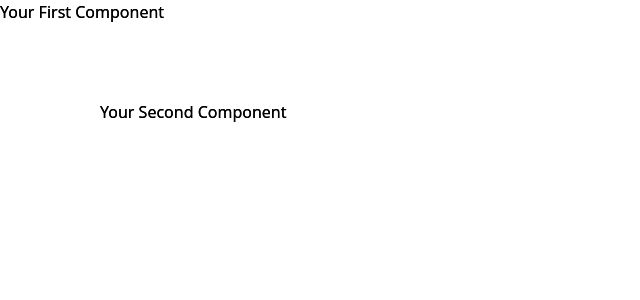
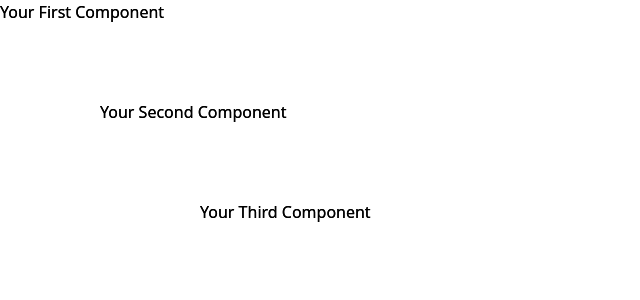
Before and after one commit to SaneFYI/canvas-playground, a React (Vite) app: page / in a window 1280 px wide. Shown: the top 300 px of the page, without its empty margins (0-640 px from the left). Built offline with nearby package versions, Linux system fonts and the light colour scheme.

Commit message:
Add canvas element

```diff
--- a/src/app.tsx
+++ b/src/app.tsx
@@ -1,10 +1,12 @@
 import { ReactCanvas } from "./canvas";
+import { CanvasElement } from "./canvas-element";
 
 export default function App() {
   return (
     <ReactCanvas>
-      <div>Your First Component</div>
-      <div>Your Second Component</div>
+      <CanvasElement id="1" position={{ x: 100, y: 100 }}>Your First Component</CanvasElement>
+      <CanvasElement id="2" position={{ x: 100, y: 300 }}>Your Second Component</CanvasElement>
+      <CanvasElement id="3">Your Third Component</CanvasElement>
     </ReactCanvas>
   )
 }
--- /dev/null
+++ b/src/canvas-element.tsx
@@ -0,0 +1,15 @@
+import type { HTMLAttributes } from "react";
+import { XYPosition } from "./types";
+
+export interface CanvasElementProps extends Omit<HTMLAttributes<HTMLDivElement>, 'id'> {
+  id: string;
+  position?: XYPosition;
+}
+
+export function CanvasElement({ id, children, ...rest }: CanvasElementProps) {
+  return (
+    <div id={id} {...rest}>
+      {children}
+    </div>
+  )
+}
--- /dev/null
+++ b/src/types.ts
@@ -0,0 +1,4 @@
+export interface XYPosition {
+  x: number;
+  y: number;
+}
```
